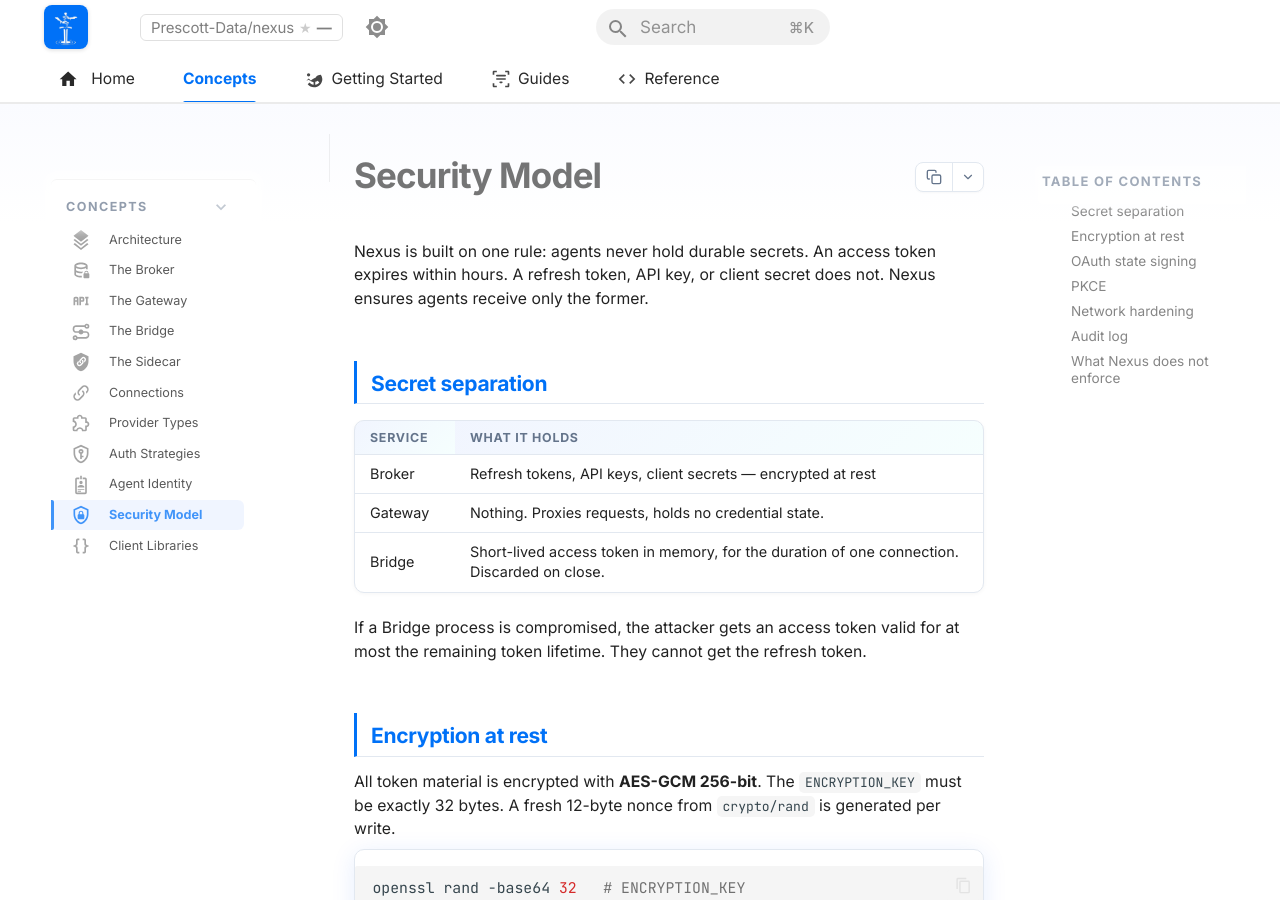
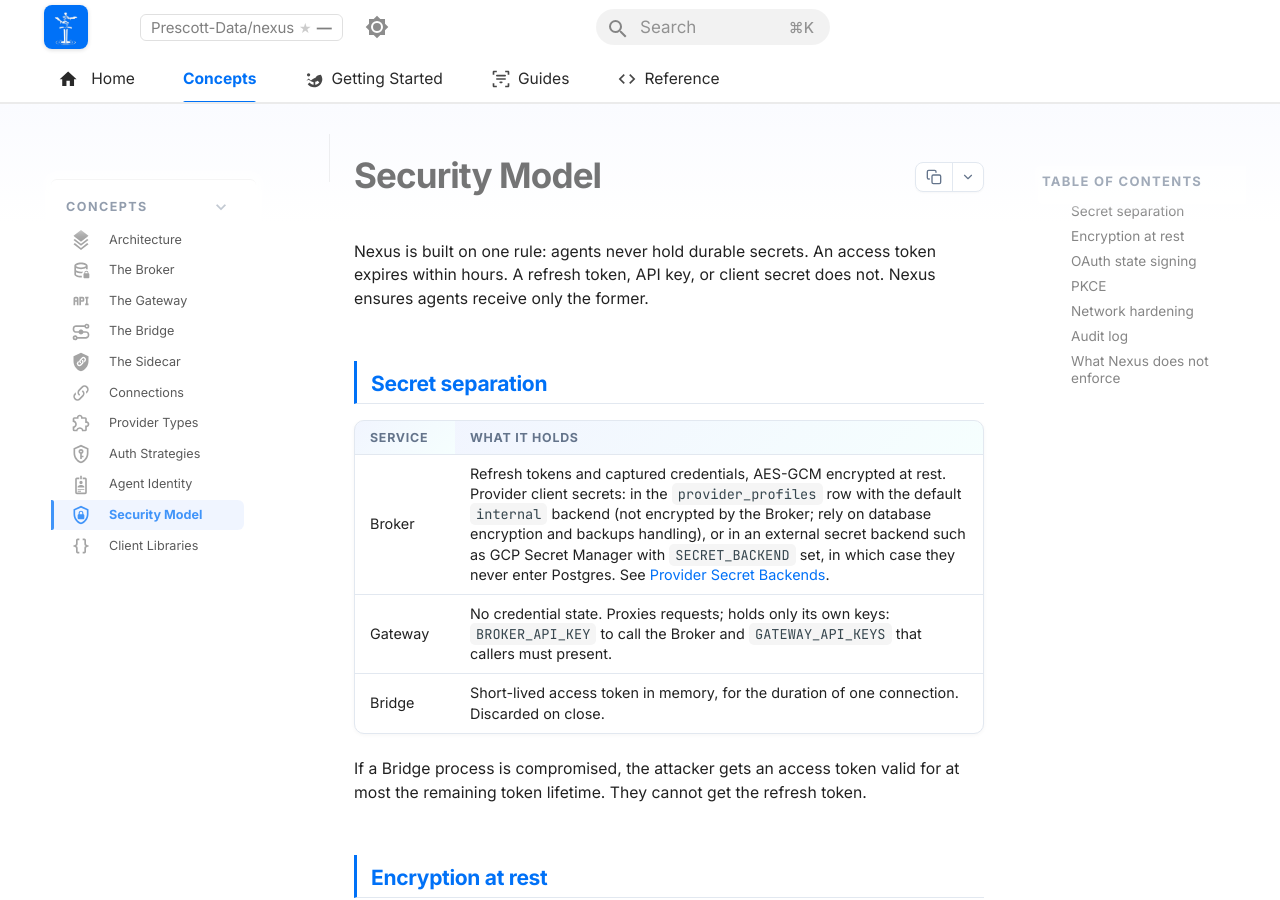
Before and after one commit to Prescott-Data/nexus-framework, an MkDocs documentation site: the page built from docs/concepts/security-model.md, in a window 1280 px wide and 900 px high. Built offline with MkDocs 1.6.1 and Material for MkDocs 9.7.7, drawn with Linux system fonts in a browser that asks for light colours; comment, search, counter and statistics services are not loaded.

Commit message:
docs(concepts): say where provider client secrets actually live
The security model claimed provider client secrets were encrypted at
rest; with the default internal backend the column is plaintext, which
is what the external secret backend exists to fix. Both concept pages
now describe the two modes and link to the guide, and the Gateway row
names the keys it holds since 0.6.0.

```diff
--- a/docs/concepts/security-model.md
+++ b/docs/concepts/security-model.md
@@ -10,8 +10,8 @@
 
 | Service | What it holds |
 |---|---|
-| Broker | Refresh tokens, API keys, client secrets — encrypted at rest |
-| Gateway | Nothing. Proxies requests, holds no credential state. |
+| Broker | Refresh tokens and captured credentials, AES-GCM encrypted at rest. Provider client secrets: in the `provider_profiles` row with the default `internal` backend (not encrypted by the Broker; rely on database encryption and backups handling), or in an external secret backend such as GCP Secret Manager with `SECRET_BACKEND` set, in which case they never enter Postgres. See [Provider Secret Backends](../guides/provider-secret-backends.md). |
+| Gateway | No credential state. Proxies requests; holds only its own keys: `BROKER_API_KEY` to call the Broker and `GATEWAY_API_KEYS` that callers must present. |
 | Bridge | Short-lived access token in memory, for the duration of one connection. Discarded on close. |
 
 If a Bridge process is compromised, the attacker gets an access token valid for at most the remaining token lifetime. They cannot get the refresh token.
```
Also changed, not shown: docs/concepts/broker.md (+1 -1 lines).
